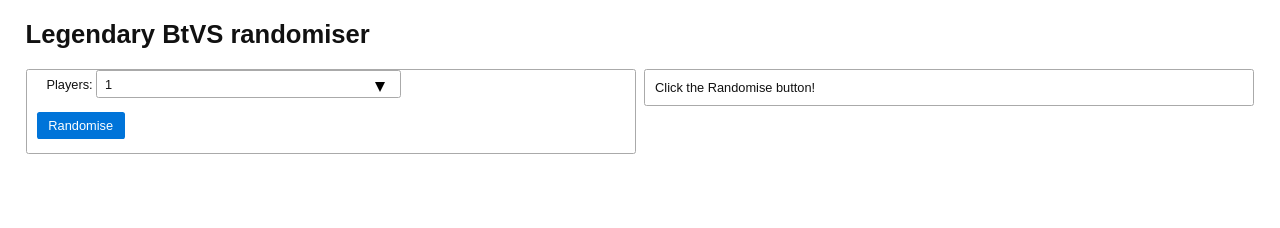
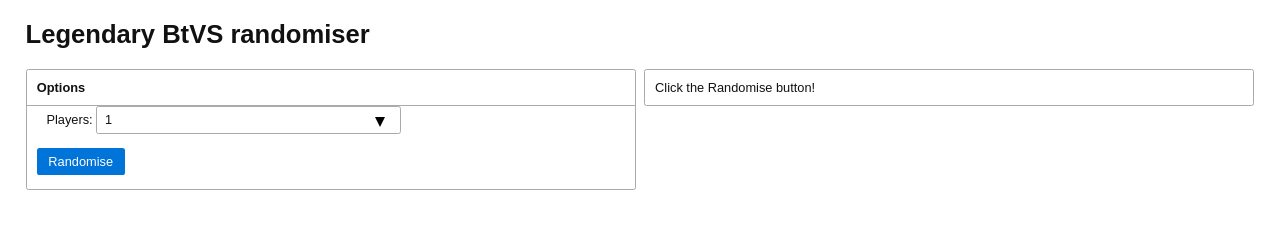
Before and after one commit to alastairbishop/alastairbishop.github.io, a plain HTML site: page buffy.html in a window 1280 px wide. Drawn offline with Linux system fonts and the light colour scheme.

Commit message:
Update buffy.html

```diff
--- a/buffy.html
+++ b/buffy.html
@@ -13,6 +13,7 @@
 <div class="flex one two-1200">
 	<div><span>
 		<article class="card">
+			<header>Options</header>
 			<div class="flex two" style="margin:0 2% 0 2%">
 				<label for="players">Players:</label>
 				<select name="players" id="players">
```
